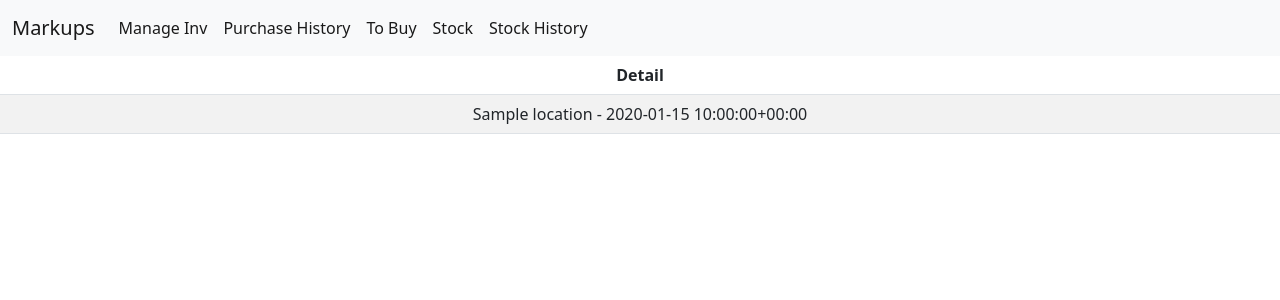
After one commit to gbwilliamson4/Vending_Inventory, a Django app: page /stock_history/ in a window 1280 px wide. The commit adds this page. Shown: the top 300 px of the page. Run offline with Django 4.2, Linux system fonts and the light colour scheme; tables that the repository leaves empty hold one stand-in row (values such as "Sample post").

Commit message:
Added stock history page and a way to log that locations were stocked.

```diff
--- a/Inventories/admin.py
+++ b/Inventories/admin.py
@@ -5,3 +5,5 @@ from .models import *
 admin.site.register(Item)
 admin.site.register(Needed_Inventory)
 admin.site.register(Purchase_History)
+admin.site.register(Vending_Location)
+admin.site.register(Stocking_History)
--- a/Inventories/models.py
+++ b/Inventories/models.py
@@ -1,5 +1,6 @@
 from django.db import models
 from datetime import datetime
+from django.utils import timezone
 
 
 # Create your models here.
@@ -52,3 +53,11 @@ class Needed_Inventory(models.Model):
 
     def __str__(self):
         return str(self.item)
+
+
+class Stocking_History(models.Model):
+    location = models.ForeignKey(Vending_Location, on_delete=models.CASCADE)
+    stock_date = models.DateTimeField(default=timezone.now())
+
+    def __str__(self):
+        return str(self.location) + " - " + str(self.stock_date)
--- a/Inventories/templates/Inventories/base.html
+++ b/Inventories/templates/Inventories/base.html
@@ -19,6 +19,14 @@
           <li class="nav-item">
               <a class="nav-link active" href="{% url 'to_buy' %}">To Buy</a>
           </li>
+
+          <li class="nav-item">
+              <a class="nav-link active" href="{% url 'stock' %}">Stock</a>
+          </li>
+
+          <li class="nav-item">
+              <a class="nav-link active" href="{% url 'stock_history' %}">Stock History</a>
+          </li>
         </ul>
 <!--    </div>-->
   </div>
--- /dev/null
+++ b/Inventories/templates/Inventories/stock_history.html
@@ -0,0 +1,29 @@
+{% extends "Inventories/base.html" %}
+{% block content %}
+
+{% if history %}
+<table class="table table-striped" cellpadding="1500">
+    <thead>
+        <tr>
+            <th scope="col">Detail</th>
+        </tr>
+    </thead>
+    <tbody class="table">
+    {% for item in history %}
+    <tr>
+        <td>{{ item }}</td>
+    </tr>
+    {% endfor %}
+    </tbody>
+</table>
+
+
+
+{% else %}
+
+<p>No history yet.</p>
+
+{% endif %}
+
+
+{% endblock content %}
--- a/Inventories/urls.py
+++ b/Inventories/urls.py
@@ -8,5 +8,8 @@ urlpatterns = [
     path('to_buy/<int:pk>/purchased/', views.purchased, name='purchased'),
     path('needed_inventory/<int:pk>/approve/', views.approve, name='approve'),
     path('needed_inventory/<int:pk>/delete/', views.delete, name='delete'),
-    path('purchase_history', views.purchase_history, name='purchase_history'),
+    path('purchase_history/', views.purchase_history, name='purchase_history'),
+    path('stock/', views.stock, name='stock'),
+    path('stock/<int:pk>/add', views.add_stock_history, name='add_stock_history'),
+    path('stock_history/', views.stock_history, name='stock_history'),
 ]
--- a/Inventories/views.py
+++ b/Inventories/views.py
@@ -4,6 +4,8 @@ from .models import *
 from .forms import *
 import math
 from django.db.models import Sum
+from django.utils import timezone
+from django.contrib import messages
 
 
 # Create your views here.
@@ -136,3 +138,27 @@ def delete(request, pk):
         item.delete()
 
     return redirect('needed_inventory')
+
+
+def stock(request):
+    locations = Vending_Location.objects.all()
+    context = {'locations': locations}
+    # messages.success(request, 'Guess successfully submitted!')
+    return render(request, 'Inventories/locations.html', context)
+
+
+def stock_history(request):
+    history = Stocking_History.objects.all().order_by('-stock_date')
+    context = {'history': history}
+    return render(request, 'Inventories/stock_history.html', context)
+
+
+def add_stock_history(request, pk):
+    location = Vending_Location.objects.get(pk=pk)
+
+    if request.method == 'POST':
+        entry = Stocking_History(location=location)
+        entry.save()
+        # messages.success(request, 'Guess successfully submitted!')
+
+    return redirect('stock_history')
--- a/MyInventory/settings.py
+++ b/MyInventory/settings.py
@@ -108,7 +108,8 @@ AUTH_PASSWORD_VALIDATORS = [
 
 LANGUAGE_CODE = 'en-us'
 
-TIME_ZONE = 'UTC'
+# TIME_ZONE = 'UTC'
+TIME_ZONE = 'America/Denver'
 
 USE_I18N = True
 
```
Also changed, not shown: Inventories/templates/Inventories/locations.html (+23 -9 lines), Inventories/templates/Inventories/messages.html (added, +8 -0 lines), Inventories/migrations/0014_stocking_history.py (added), Inventories/migrations/0015_alter_stocking_history_stock_date.py (added).
